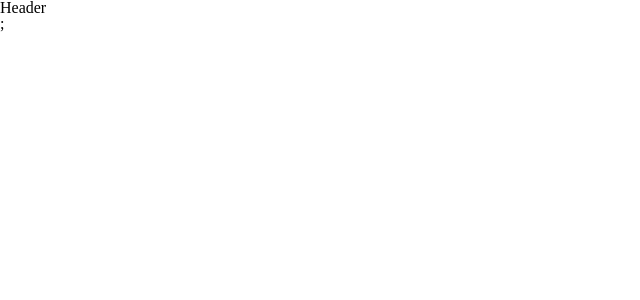
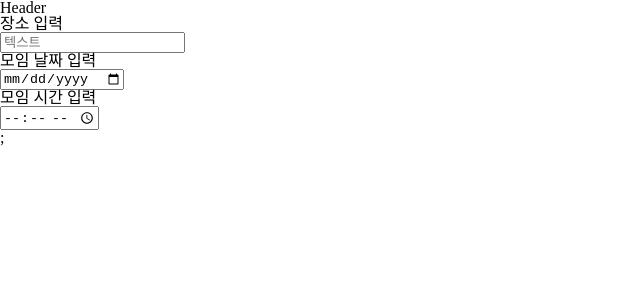
Before and after one commit to sopkathon99s/DangBBun-Web, a React (Create React App) app: page /create in a window 1280 px wide. Shown: the top 300 px of the page, without its empty margins (0-640 px from the left). Built offline with nearby package versions, Linux system fonts and the light colour scheme.

Commit message:
feat: 글쓰기 폼 컴포넌트 구성 중

```diff
--- /dev/null
+++ b/src/components/create/CreateForm.tsx
@@ -0,0 +1,27 @@
+import React, { useState } from "react";
+import FormCell from "./FormCell";
+import styled from "styled-components";
+import CreateInput from "./CreateInput";
+
+export default function CreateForm() {
+  const [bungeaInfo, setBungeaInfo] = useState({});
+  function handleCreateInput(e, valueName) {
+    setBungeaInfo((bungeaInfo) => ({ ...bungeaInfo, [valueName]: e.target.value }));
+  }
+  console.log(bungeaInfo);
+  return (
+    <StyledCreateForm>
+      <FormCell label="장소 입력">
+        <CreateInput type="text" handleCreateInput={handleCreateInput} valueName="place" placeholder="텍스트" />
+      </FormCell>
+      <FormCell label="모임 날짜 입력">
+        <CreateInput type="date" handleCreateInput={handleCreateInput} valueName="date" placeholder="텍스트" />
+      </FormCell>
+      <FormCell label="모임 시간 입력">
+        <CreateInput type="time" handleCreateInput={handleCreateInput} valueName="time" placeholder="텍스트" />
+      </FormCell>
+    </StyledCreateForm>
+  );
+}
+
+const StyledCreateForm = styled.div``;
--- /dev/null
+++ b/src/components/create/CreateInput.tsx
@@ -0,0 +1,7 @@
+import styled from "styled-components";
+
+export default function CreateInput({ valueName, handleCreateInput, type, placeholder }) {
+  return <StyledCreateInput type={type} onChange={(e) => handleCreateInput(e, valueName)} placeholder={placeholder} />;
+}
+
+const StyledCreateInput = styled.input``;
--- /dev/null
+++ b/src/components/create/FormCell.tsx
@@ -0,0 +1,16 @@
+import styled from "styled-components";
+
+export default function FormCell({ label, children }) {
+  return (
+    <StyledFormCell>
+      <StyledLabel>{label}</StyledLabel>
+      <StyledChildrenWrapper>{children}</StyledChildrenWrapper>
+    </StyledFormCell>
+  );
+}
+
+const StyledFormCell = styled.div``;
+
+const StyledLabel = styled.span``;
+
+const StyledChildrenWrapper = styled.div``;
--- a/src/pages/Create.tsx
+++ b/src/pages/Create.tsx
@@ -1,3 +1,5 @@
+import CreateForm from "../components/create/CreateForm";
+
 export function CreatePage() {
-  return <div></div>;
+  return <CreateForm />;
 }
```
